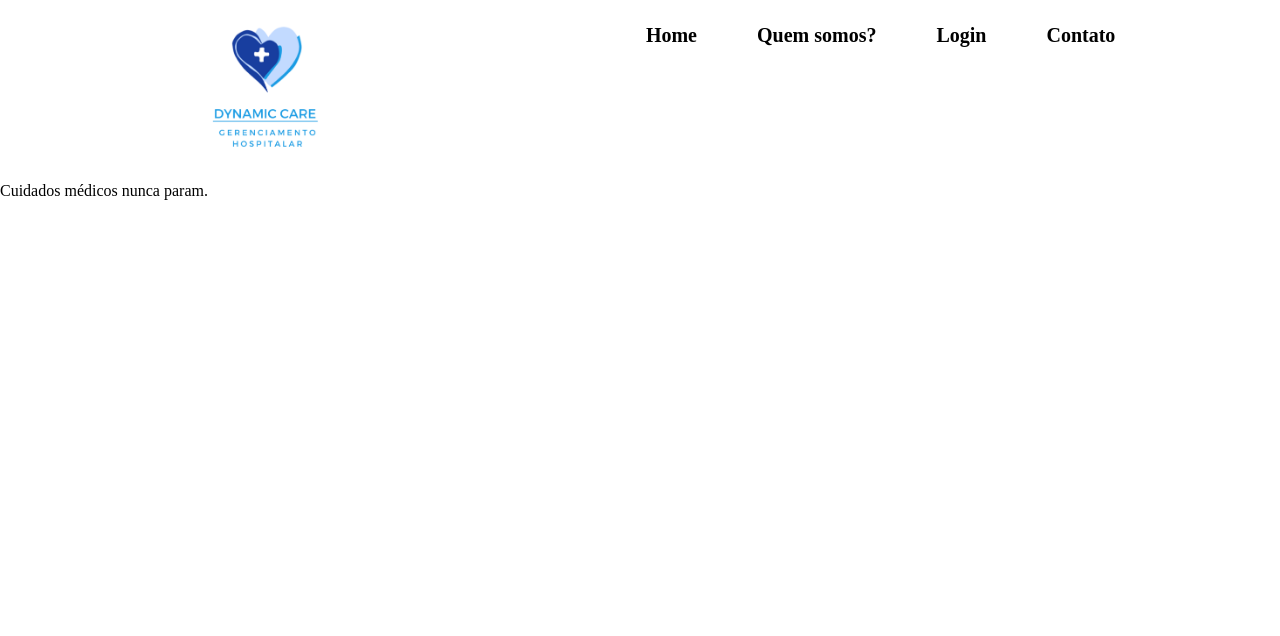
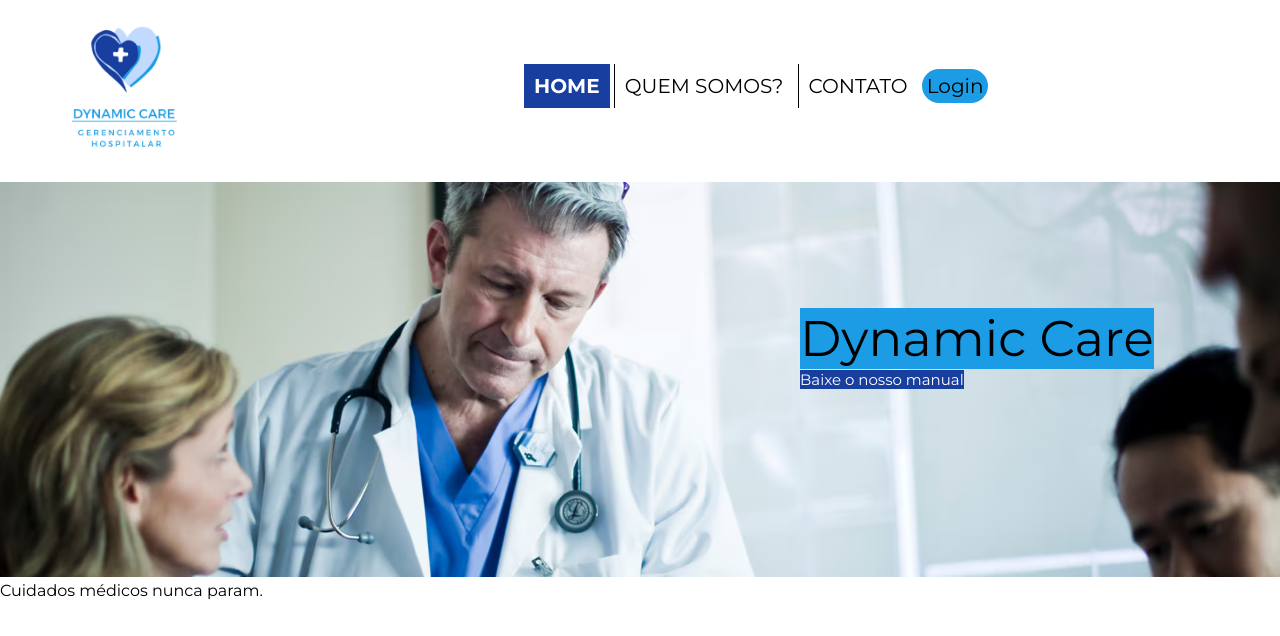
Before and after one commit to Matheus2Alves/DynamicCareSrc, a plain HTML site: page page/index.html in a window 1280 px wide. Drawn offline with Linux system fonts and the light colour scheme.

Commit message:
changes to html and css
avanços na programação do site, ainda preciso melhorar a disposição dos elementos quando as dimensões da página mudam.

```diff
--- a/page/index.html
+++ b/page/index.html
@@ -3,21 +3,25 @@
     <title>LandingPage</title>
     <link rel="stylesheet" type="text/css"href="style.css">
 </head>
+<font-family class="montserrat">
 <body>
     <header class="cabecalho">
     <img class="cabecalho-imagem" src="img/LOGO.png" alt="logo">
     <nav class="cabecalho-menu">
-    <a class="menu-item" href="#homepage" id="homepage">Home</a>
-    <a class="menu-item" href="#quemsomos" id="quemsomos">Quem somos?</a>
-    <a class="menu-item" href="#loginpage" id="loginpage">Login</a>
-    <a class="menu-item" href="#formulario" id="contato">Contato</a>
+    <a class="menu-item-home" href="#homepage" id="homepage">HOME</a>
+    <a class="menu-item" href="#quemsomos" id="quemsomos">QUEM SOMOS?</a>
+    <a class="menu-item" href="#formulario" id="contato">CONTATO</a>
+    <a class="menu-item-login" href="#loginpage" id="loginpage">Login</a>
     </nav>
     </header>
 </body>
 <main class="conteudo">
     <section class="principal-box">
-        <div id="imagem-capa">
+        <img class="back-image" src="img/BACKIMAGE.png" alt="backgroundimage" style="float:top">
+        <p class="dynamic-care">Dynamic Care</p>
+        <a class="manual" href="#manual" id="manual">Baixe o nosso manual</a>
         <p class="principal-texto">Cuidados médicos nunca param.</p>
         </div>
     </section>
 </main>
+</font-family>
--- a/page/style.css
+++ b/page/style.css
@@ -1,4 +1,4 @@
-@import url('https://fonts.googleapis.com/css2?family=Josefin+Sans:wght@100&display=swap');
+@import url('https://fonts.googleapis.com/css2?family=Montserrat:ital,wght@0,100..900;1,100..900&display=swap');
 
 *{
 
@@ -12,18 +12,15 @@ text-decoration: none;
 
 }
 
-body{
+.montserrat{
+    font-family: 'Montserrat', sans-serif;
+}
 
-    font-family: 'Montserrat';
-
-    }
     .cabecalho{
 
     display: flex;
 
-    align-items: middle;
-
-    justify-content: space-around;
+    position: relative;
 
     padding: 24px;
 
@@ -37,18 +34,80 @@ body{
 
     .cabecalho-menu{
 
-    font-weight: bold;
+    position: relative;
 
-    display: flex;
+    top: 50px;
 
-    gap: 60px;
+    left: 300px;
+
+    }
+
+    .menu-item-home{
+
+        padding: 10px;
+
+        font-weight: bold;
+
+        color: #ffffff;
+
+        background-color: rgba(24, 62, 159, 1);
+        ;
+
+        font-size: 20px;
 
     }
 
     .menu-item{
+
+    padding: 10px;
+
+    border-left-width: 1px;
+    border-left-style: solid;
+    border-left-color: #000;
 
     color: #000000;
 
     font-size: 20px;
 
     }
+
+    .menu-item-login{
+
+        padding: 5px;
+
+        border-radius: 30px;
+
+        color: #000000;
+
+        background-color: rgba(27, 156, 228, 1);
+        ;
+
+        font-size: 20px;
+
+    }
+
+
+.back-image{
+    width: 100%;
+    object-fit: cover;
+    display: inline-block;
+    position: relative;
+}
+
+.dynamic-care{
+    position: absolute;
+    font-size: 50px;
+    top: 308px;
+    left: 800px;
+    color: black;
+    background-color: rgba(27, 156, 228, 1);
+}
+
+.manual{
+    position: absolute;
+    font-size: 15px;
+    top: 370px;
+    left: 800px;
+    color: white;
+    background-color: rgba(24, 62, 159, 1);
+}
```
Also changed, not shown: page/loginpage.html (added, +5 -0 lines), page/img/BACKIMAGE.png (added), page/login.css (added).
